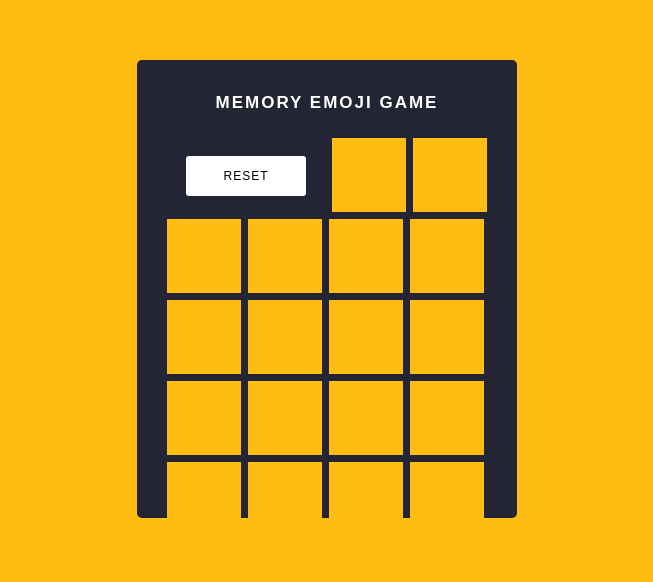
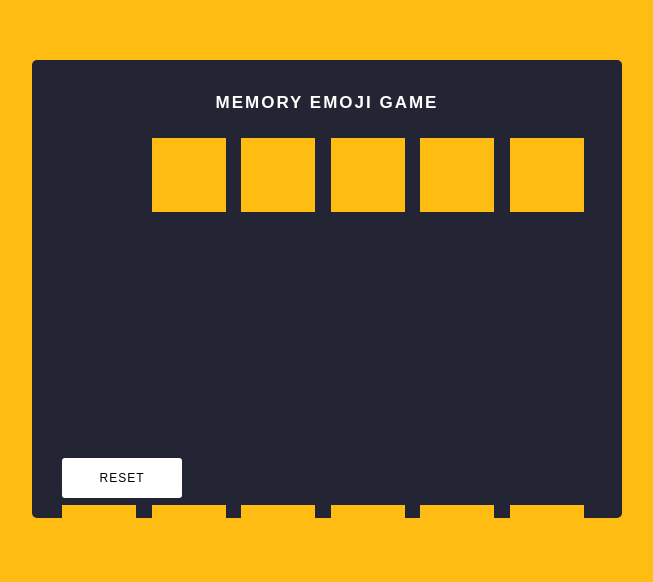
Before and after one commit to darshan1005/memory_card_game, a plain HTML site: page index.html in a window 1280 px wide. Shown: the part 111-693 px from the top of the page, without its empty margins (313-966 px from the left). Drawn offline with Linux system fonts and the light colour scheme.

Commit message:
Update style.css

```diff
--- a/style.css
+++ b/style.css
@@ -11,7 +11,8 @@ body{
 
 .container{
     padding: 30px;
-    width: 380px;
+    width: 590px;
+    max-height: auto;
     background: #232534;
     position: absolute;
     top: 50%;
@@ -41,7 +42,7 @@ body{
     justify-content: center;
     border-radius: 3px;
     margin: auto;
-    margin-top: 18px;
+    margin-top: 20rem;
     text-transform: uppercase;
     letter-spacing: 1px;
     font-size: 12px;
@@ -53,8 +54,8 @@ body{
     width: 100%;
     height: 350px;
     margin-top: 25px;
-    display: flex;
-    flex-wrap: wrap;
+    display: grid;
+    grid-template-columns: repeat(auto-fill,minmax(70px, 1fr));
     gap: 7px;
     transform-style: preserve-3d;
     perspective: 500px;
```
